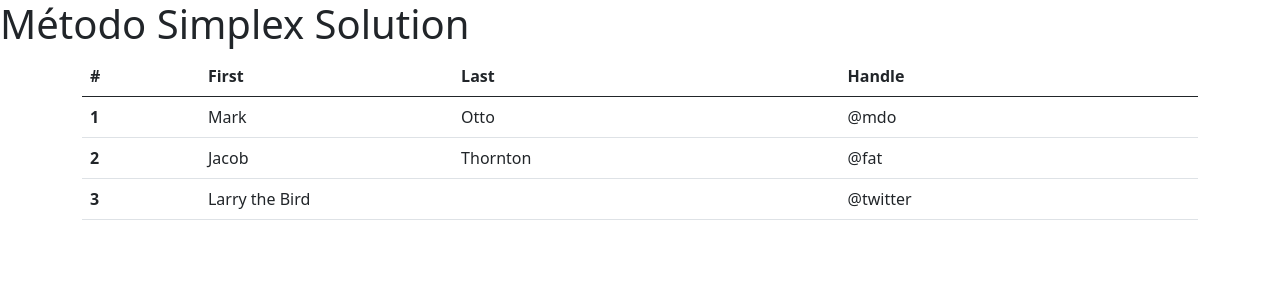
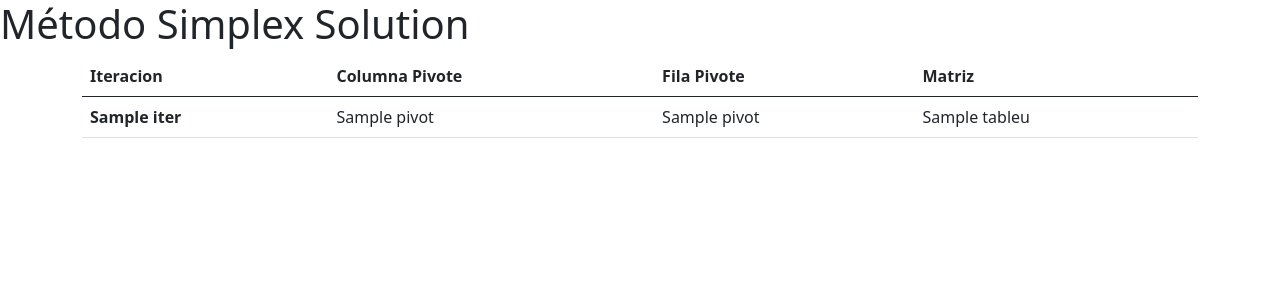
Before and after one commit to VanessaNicole1/metodo-simplex, a Django app: template app/templates/sol.html in a window 1280 px wide. Shown: the top 300 px of the page. Run offline with Django 3.2, Linux system fonts and the light colour scheme; the template is opened without the code that fills it: most values are stand-ins (such as "Sample title", 1, 10 or a date in 2020).

Commit message:
mostrar resultados muy rustico-cuando vuelva acabo xd

```diff
--- a/app/templates/sol.html
+++ b/app/templates/sol.html
@@ -19,31 +19,34 @@
 <table class="table">
         <thead>
 
+
+
           <tr>
-            <th scope="col">#</th>
-            <th scope="col">First</th>
-            <th scope="col">Last</th>
-            <th scope="col">Handle</th>
+            <th scope="col">Iteracion</th>
+            <th scope="col">Columna Pivote</th>
+            <th scope="col">Fila Pivote</th>
+            <th scope="col">Matriz</th>
           </tr>
         </thead>
         <tbody>
+          {% if solution %}
+
+          {% for solucion in solution %}
           <tr>
-            <th scope="row">1</th>
-            <td>Mark</td>
-            <td>Otto</td>
-            <td>@mdo</td>
+            <th scope="row">{{ solucion.iter }}</th>
+            <td>{{ solucion.pivot }}</td>
+            <td>{{ solucion.pivot }}</td>
+            <td>{{ solucion.tableu }}</td>
           </tr>
-          <tr>
-            <th scope="row">2</th>
-            <td>Jacob</td>
-            <td>Thornton</td>
-            <td>@fat</td>
-          </tr>
-          <tr>
-            <th scope="row">3</th>
-            <td colspan="2">Larry the Bird</td>
-            <td>@twitter</td>
-          </tr>
+
+          {% endfor %}
+
+          {% else %}
+
+          <h1>No se pudo cargar o encontrar solucion</h1>
+
+          {% endif %}
+
         </tbody>
       </table>
 
```
